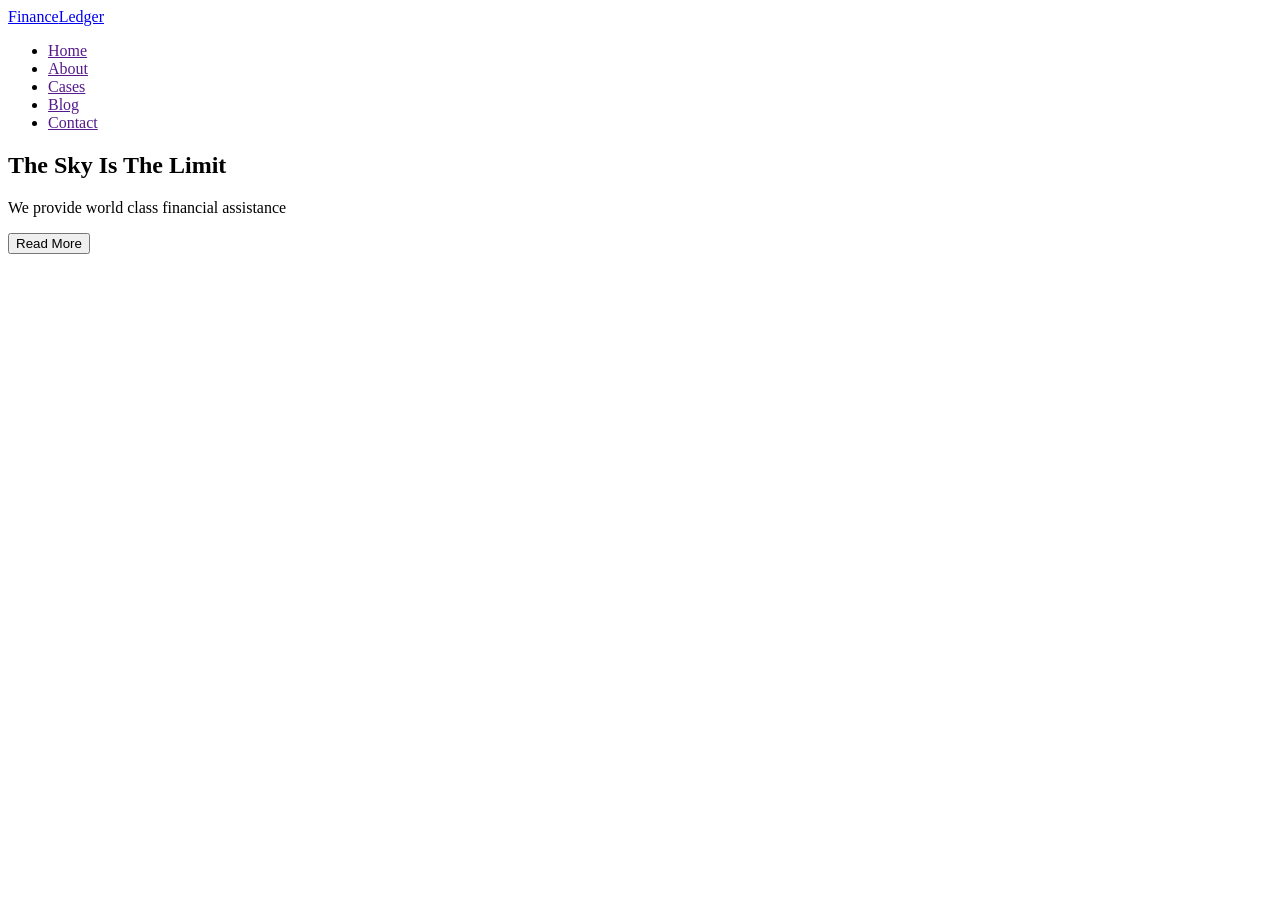
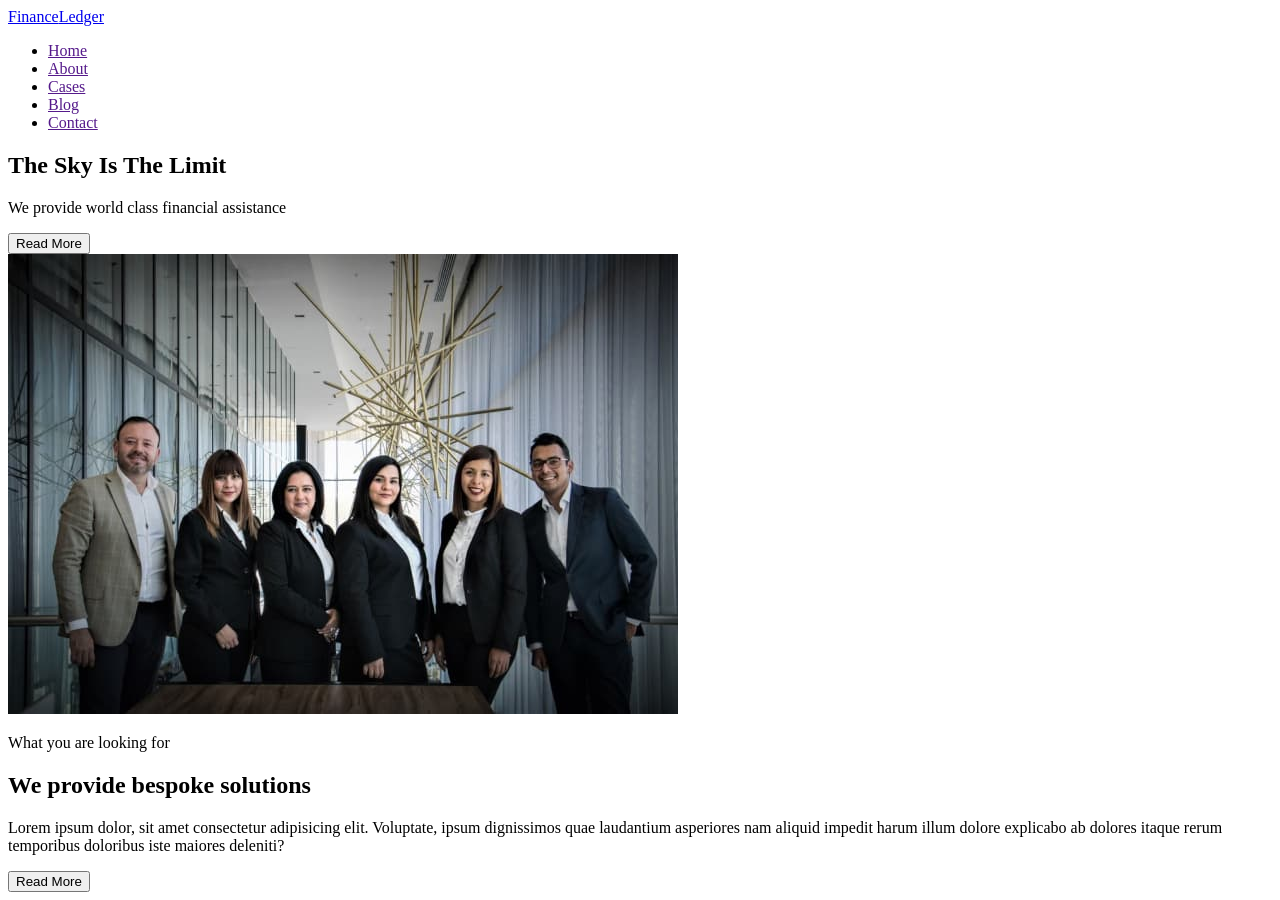
Before and after one commit to kashirin-olexsandr/blendied-94-5-6, a plain HTML site: page index.html in a window 1280 px wide. Before the commit the page ends 800 px from the top, so only its background shows below. Drawn offline with Linux system fonts and the light colour scheme.

Commit message:
about section

```diff
--- a/index.html
+++ b/index.html
@@ -25,6 +25,18 @@
         <p>We provide world class financial assistance</p>
         <button type="button">Read More</button>
       </section>
+      <section>
+        <img src="./images/comanda.jpg" alt="6 people: 4 women, 2 men" />
+        <p>What you are looking for</p>
+        <h2>We provide bespoke solutions</h2>
+        <p>
+          Lorem ipsum dolor, sit amet consectetur adipisicing elit. Voluptate,
+          ipsum dignissimos quae laudantium asperiores nam aliquid impedit harum
+          illum dolore explicabo ab dolores itaque rerum temporibus doloribus
+          iste maiores deleniti?
+        </p>
+        <button type="button">Read More</button>
+      </section>
     </main>
   </body>
 </html>
```
Also changed, not shown: images/comanda.jpg (added).
